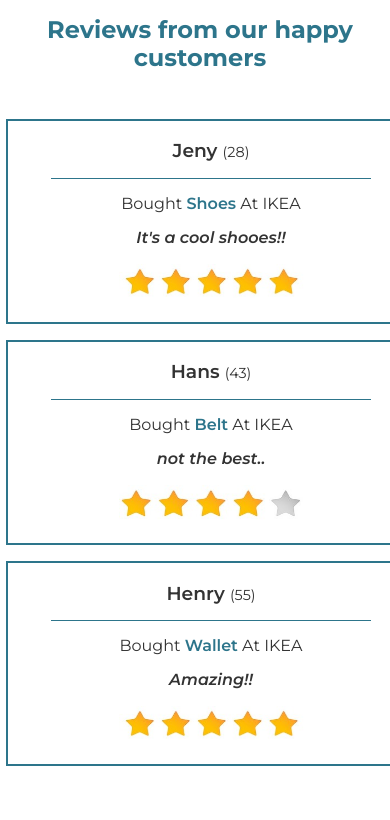
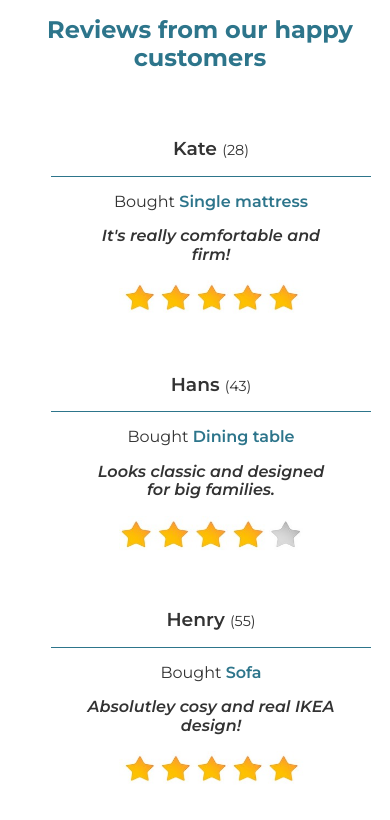
Before and after one commit to Tyby84/ikea-reviews, a website: page index.html in a window 390 px wide. Shown: the top 820 px of the page. Drawn offline with nearby package versions, Linux system fonts and the light colour scheme.

Commit message:
Responsive features..

```diff
--- a/reviews.json
+++ b/reviews.json
@@ -1,25 +1,25 @@
 [
 	{
-		"customer_name" : "Jeny",
+		"customer_name" : "Kate",
 		"customer_age" : "28",
-		"product_name" : "shoes",
-		"customer_review" : "It's a cool shooes!!",
+		"product_name" : "Single mattress",
+		"customer_review" : "It's really comfortable and firm!",
 		"rating" : "5"
 
 	},
 	{
 		"customer_name" : "Hans",
 		"customer_age" : "43",
-		"product_name" : "belt",
-		"customer_review": "not the best..",
+		"product_name" : "Dining table",
+		"customer_review": "Looks classic and designed for big families.",
 		"rating" : "4"
 
 	},
 	{
 		"customer_name" : "Henry",
 		"customer_age" : "55",
-		"product_name" : "wallet",
-		"customer_review": "Amazing!!",
+		"product_name" : "Sofa",
+		"customer_review": "Absolutley cosy and real IKEA design!",
 		"rating" : "5"
 
 	}
--- a/scripts.js
+++ b/scripts.js
@@ -12,7 +12,7 @@ $.getJSON("reviews.json", function (data) {
 				<h3 class="reviews__item__name">${name}
 				<span class="reviews__item__age">(${age})</span>
 				</h3>
-				<p class="reviews__item__product">Bought <a class="product-link" href="#">${product}</a> at IKEA</p>
+				<p class="reviews__item__product">Bought <a class="product-link" href="#">${product}</a></p>
 				<p class="reviews__item__review">${review}</p>
 				<p>${ratings == 4  ? '<img class="stars" src="stars/4stars.jpg" alt="Rating">' : ''}
 				   ${ratings == 5  ? '<img class="stars" src="stars/5stars.jpg" alt="Rating">' : ''}
--- a/styles/style.css
+++ b/styles/style.css
@@ -3,6 +3,7 @@
 @import './mixins.css';
 
 .headline {
+
 	width: 400px;
 	margin: 1rem auto 2rem auto;
 	color: #2d758b;
@@ -35,9 +36,9 @@
 	}
 
 	&__item {
-		border: 2px solid $sky-blue;
-		width: 300px;
-		padding: .5rem;
+		/*border: 2px solid $sky-blue;*/
+		width: 350px;
+
 		text-align: center;
 
 		@mixin medium{
@@ -65,12 +66,13 @@
 }
 
 	&__item__product {
-	text-transform: capitalize;
 }
 
 	&__item__review {
+		max-width: 250px;
 		font-weight: 600;
 		font-style: italic;
+		margin: auto;
 }
 }
 
```
Also changed, not shown: dist/style.css.
